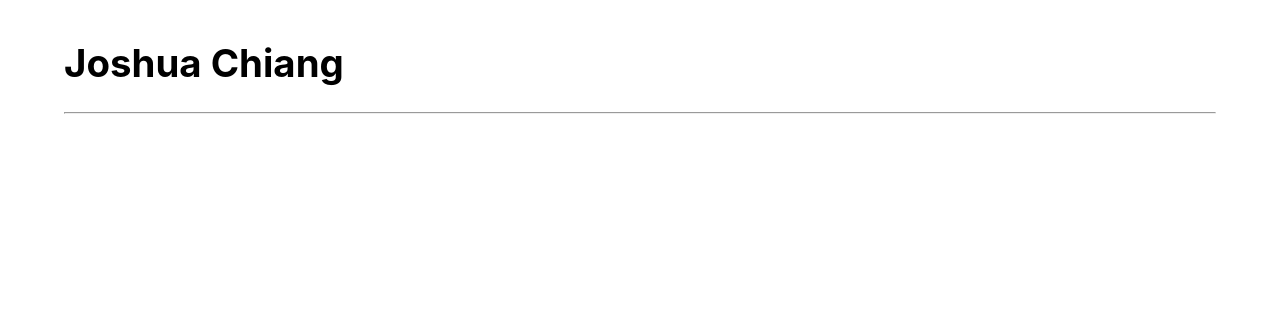
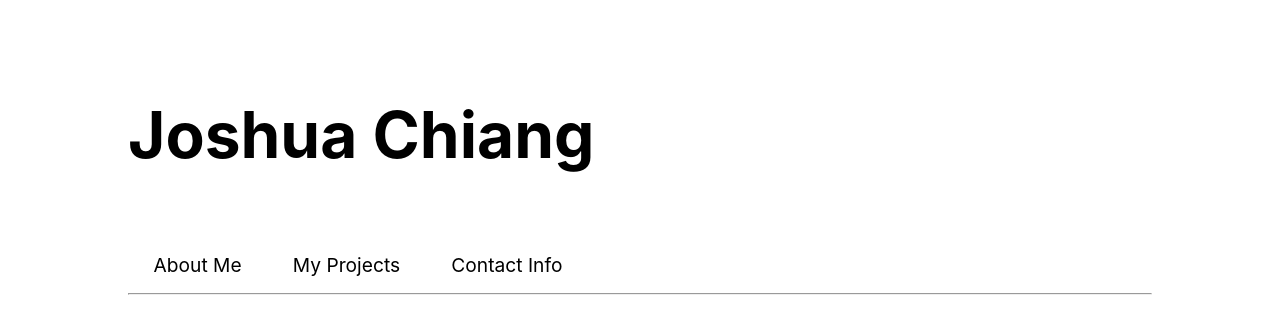
Before and after one commit to imjchiang/Portfolio, a React (Create React App) app in the folder portfolio/: page / in a window 1280 px wide. Shown: the top 334 px of the page. Built offline with nearby package versions, Linux system fonts and the light colour scheme.

Commit message:
[App.js] add nav [main.css] style the nav

```diff
--- a/portfolio/src/App.js
+++ b/portfolio/src/App.js
@@ -1,3 +1,5 @@
+import { Link } from "react-router-dom";
+
 import './css/App.css';
 import './css/main.css';
 
@@ -6,6 +8,11 @@ function App()
     return (
         <div>
             <h1 className="title">Joshua Chiang</h1>
+            <span className="navbar">
+                <p className="nav">About Me</p>
+                <p className="nav">My Projects</p>
+                <p className="nav">Contact Info</p>
+            </span>
             <hr />
         </div>
     );
--- a/portfolio/src/css/main.css
+++ b/portfolio/src/css/main.css
@@ -1,9 +1,22 @@
 body
 {
-    margin: 5vh 5vw 2vh 5vw;
+    margin: 12vh 10vw 2vh 10vw;
 }
 
 .title
 {
-    font-size: 3vw;
+    font-size: 5vw;
+    margin-bottom: 10vh;
 }
+
+.navbar
+{
+    display: flex;
+}
+
+.nav
+{
+    margin: 0 2vw 1vh 2vw;
+    font-size: 1.5vw;
+    text-decoration: unset;
+}
```
Also changed, not shown: 1 other file (tests, documents, lock files or other folders).
